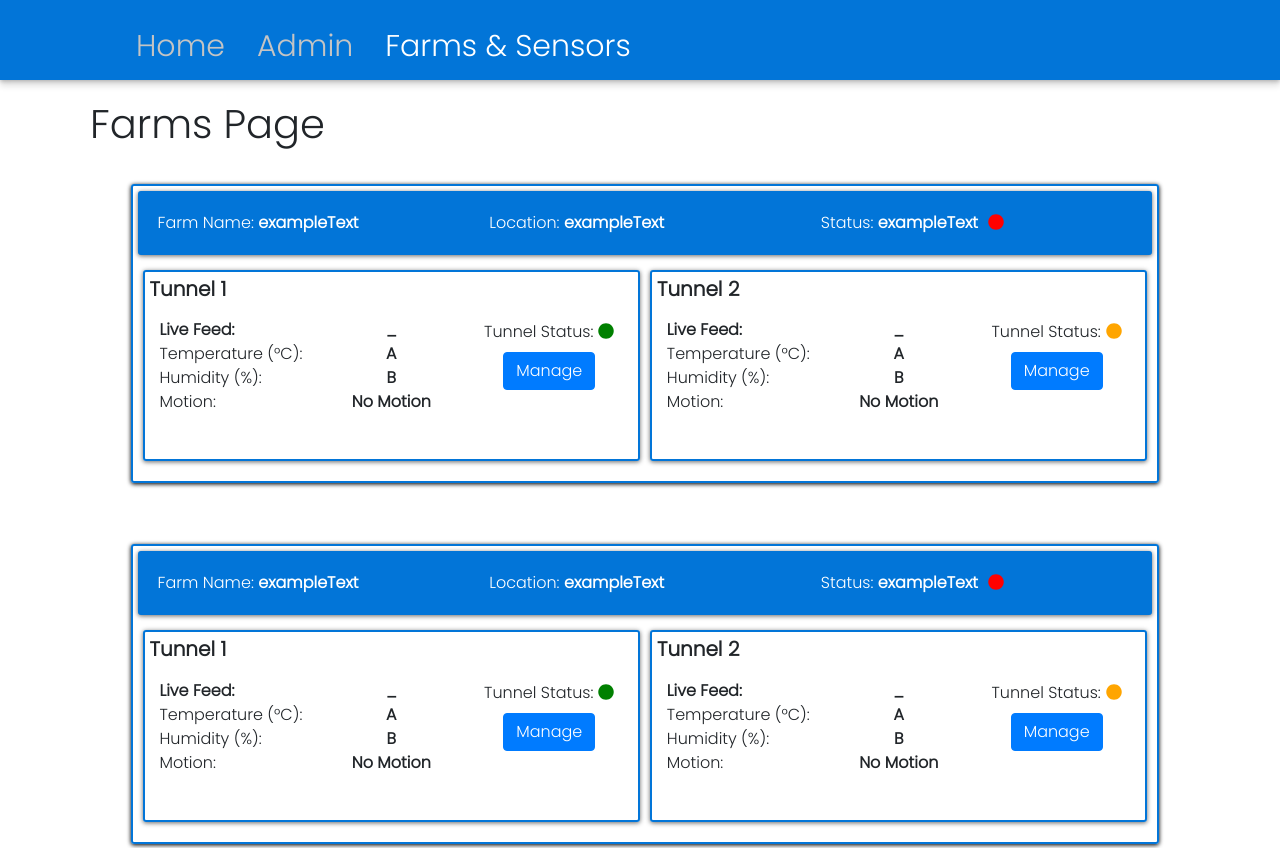
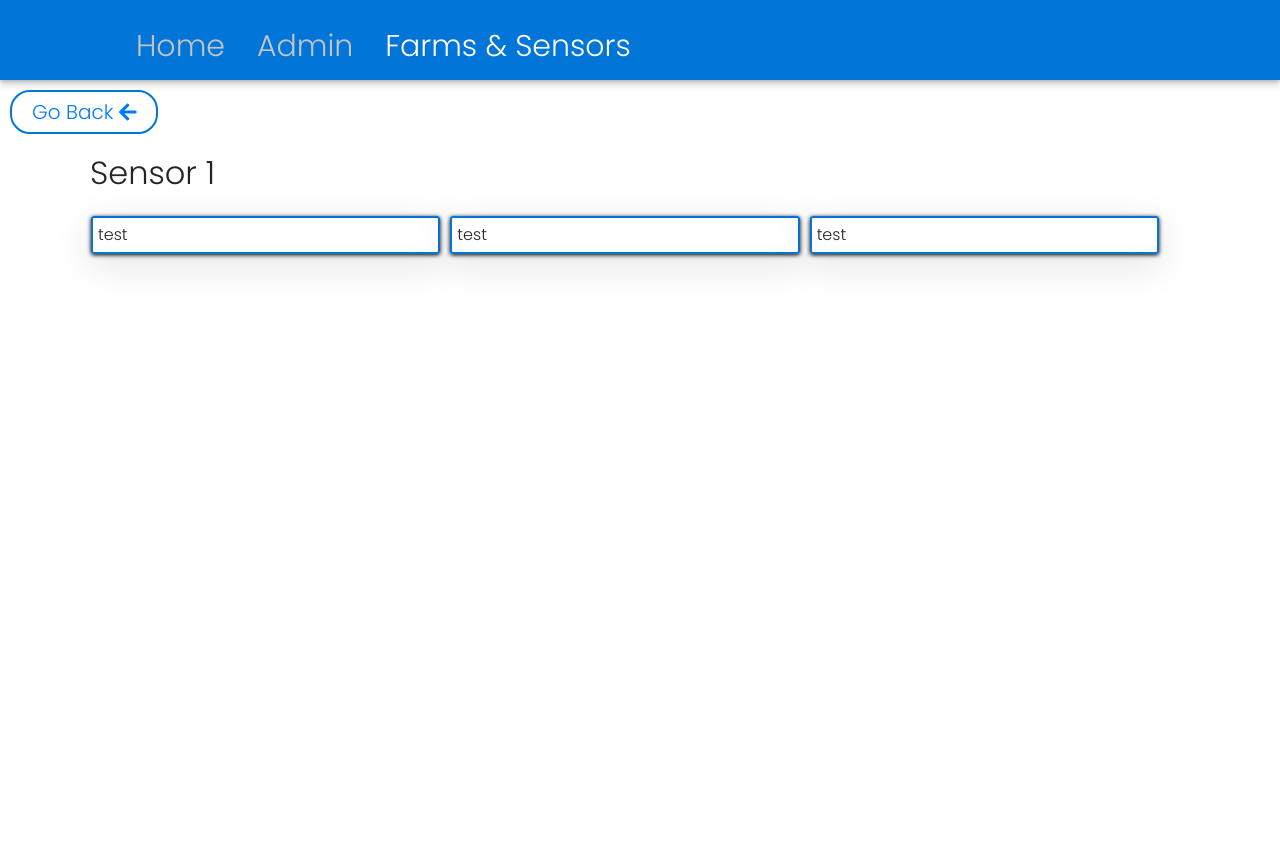
Before and after one commit to HishamAlHarrasi/FrontEnd-Beans, a React (Create React App) app: page /farms/1 in a window 1280 px wide. Shown: the top 848 px of the page. After the commit the page ends 800 px from the top, so only its background shows below. Built offline with nearby package versions, Linux system fonts and the light colour scheme.

Commit message:
Added toastify notifications a few places, added /farms/{farmID} endpoint, now need to work on components on the page

```diff
--- a/package.json
+++ b/package.json
@@ -6,6 +6,7 @@
     "@fortawesome/fontawesome-svg-core": "^1.2.34",
     "@fortawesome/free-solid-svg-icons": "^5.15.2",
     "@fortawesome/react-fontawesome": "^0.1.14",
+    "@material-ui/core": "^4.11.3",
     "@testing-library/jest-dom": "^5.11.9",
     "@testing-library/react": "^11.2.3",
     "@testing-library/user-event": "^12.6.0",
--- a/src/App.js
+++ b/src/App.js
@@ -9,6 +9,7 @@ import FarmsPage from './components/FarmsPage/FarmsPage';
 import ManageUsersPage from './components/ManageUsersPage/ManageUsersPage';
 import EditUserPage from './components/EditUserPage/EditUserPage';
 import LoginPage from './components/LoginPage/LoginPage';
+import ManageFarmPage from './components/ManageFarmPage/ManageFarmPage';
 import {ToastContainer, toast, Zoom, Bounce} from "react-toastify";
 import 'react-toastify/dist/ReactToastify.css';
 import axios from 'axios';
@@ -30,14 +31,7 @@ const App = () => {
 
 
 
-  if (window.location.pathname === "/login") {
-    return (
-      <div>
-          <> <ToastContainer draggable={true} transition={Zoom} autoClose={5000} preventDuplicates/> </>
-          <Route path="/login" component={LoginPage} />
-      </div>
-    )
-  }
+
 
   return (
     <div>
@@ -47,6 +41,7 @@ const App = () => {
       <Navbar />
       <div className="content" >
         <Switch>
+          <Route path="/farms/:id" component={ManageFarmPage} />
           <Route path="/admin/manageUsers/:id" exact component={(props) => <EditUserPage {...props}/>} />
           <Route path="/admin/manageUsers" component={ManageUsersPage} />
           <Route path="/admin/addUser" component={SignupPage} />
@@ -55,7 +50,7 @@ const App = () => {
           <Route path="/notFound" component={NotFound} />
           <Route path="/login" component={(props) => <LoginPage {...props} />} />
           <Route path="/home" exact component={HomePage} />
-          <Redirect to="/login" />
+          <Redirect to="/notFound" />
         </Switch>
       </div>
 
--- a/src/components/EditUserPage/EditUserPage.css
+++ b/src/components/EditUserPage/EditUserPage.css
@@ -86,3 +86,13 @@
 .danger-zone-text {
   margin-bottom: 50px;
 }
+
+.save {
+  text-decoration: none;
+  color: #ffffff;
+}
+
+.save:hover {
+  text-decoration: none;
+  color: #ffffff;
+}
--- a/src/components/EditUserPage/EditUserPage.jsx
+++ b/src/components/EditUserPage/EditUserPage.jsx
@@ -6,6 +6,7 @@ import "./EditUserPage.css";
 import databaseRequestFARMS from "./fakeAPIRequestFARMS";
 import FarmPrivileges from "./../NewUserPage/FarmPrivileges";
 import axios from "axios";
+import { toast } from "react-toastify";
 
 class EditUserPage extends Component {
   state = {
@@ -169,7 +170,7 @@ class EditUserPage extends Component {
                     id="firstname"
                     type="text"
                     className="form-input"
-                    value={user.firstName}
+                    placeholder={user.firstName}
                     onChange={this.handleChange}
                     disabled={disabled}
                   />
@@ -238,14 +239,26 @@ class EditUserPage extends Component {
                     and check the cause for which the account was blocked in the
                     first place.
                   </p>
-                  <button className="btn btn-md btn-secondary">
+                  <button
+                    className="btn btn-md btn-secondary"
+                    onClick={() => {
+                      toast.success("User Unblocked");
+                    }}
+                  >
                     Unblock User
                   </button>
                 </div>
               ) : (
                 <div>
                   <h5>USER ACTIVE</h5>
-                  <button className="btn btn-md btn-danger">Block User</button>
+                  <button
+                    className="btn btn-md btn-danger"
+                    onClick={() => {
+                      toast.warning("User Blocked");
+                    }}
+                  >
+                    Block User
+                  </button>
                 </div>
               )}
             </div>
@@ -270,10 +283,14 @@ class EditUserPage extends Component {
                 form="main-form"
                 onClick={(event) => {
                   this.checkChanged(event, userPrivileges);
+                  toast.success("Changes Saved Successfully");
                 }}
               >
-                Save & Apply Changes
+                <Link to="/admin/manageUsers" className="save">
+                  Save & Apply Changes
+                </Link>
               </button>
+
               <div className="break"></div>
               <div className="flex-child">
                 <button className="btn btn-danger btn-lg">
@@ -285,7 +302,9 @@ class EditUserPage extends Component {
                 <h3 className="danger-zone-text">DANGER ZONE</h3>
                 <button
                   className="btn btn-danger btn-lg"
-                  onClick={this.handleAdd}
+                  onClick={() => {
+                    toast.error("User Deleted");
+                  }}
                 >
                   Delete User
                 </button>
--- a/src/components/FarmsPage/FarmComponent.css
+++ b/src/components/FarmsPage/FarmComponent.css
@@ -45,7 +45,7 @@
   margin: 5px;
   border: 2px solid #0275d8;
   border-radius: 3px;
-  box-shadow: 0 1px 6px rgba(0, 0, 0, 0.12), 0 1px 4px rgba(0, 0, 0, 1);
+  box-shadow: 0 10px 40px rgba(0, 0, 0, 0.12), 0 1px 4px rgba(0, 0, 0, 1);
   padding: 5px;
 }
 
@@ -55,7 +55,7 @@
   flex-basis: 100%;
   flex: 1;
   margin: 5px;
-  border: 2px solid #0275d8;
+  border: 2px solid #ffffff;
   border-radius: 3px;
   box-shadow: 0 1px 6px rgba(0, 0, 0, 0.12), 0 1px 4px rgba(0, 0, 0, 0.5);
   padding: 5px;
--- a/src/components/FarmsPage/FarmComponent.jsx
+++ b/src/components/FarmsPage/FarmComponent.jsx
@@ -8,7 +8,10 @@ const FarmComponent = (props) => {
     <div className="farm-container">
       <div className="row">
         <div className="column">
-          <div className="inner-row">
+          <div
+            className="inner-row"
+            onClick={() => (window.location = "/farms/1")}
+          >
             <div className="farm-heading">
               <div className="heading-column">
                 Farm Name: <b>exampleText</b>
@@ -20,7 +23,7 @@ const FarmComponent = (props) => {
                 Status: <b>exampleText</b>
                 <FontAwesomeIcon
                   icon={faCircle}
-                  style={{ color: "red", marginLeft: "10px" }}
+                  style={{ color: "#66ff00", marginLeft: "10px" }}
                 />
               </div>
             </div>
@@ -47,7 +50,7 @@ const FarmComponent = (props) => {
                     <FontAwesomeIcon
                       icon={faCircle}
                       style={{
-                        color: "green",
+                        color: "#66ff00",
                         marginTop: "3px",
                         marginLeft: "5px",
                       }}
--- /dev/null
+++ b/src/components/ManageFarmPage/ManageFarmPage.css
@@ -0,0 +1,21 @@
+.row {
+  display: flex;
+  flex-direction: row;
+  flex-wrap: wrap;
+  width: 100%;
+  padding: 1%;
+  align-self: center;
+  margin-bottom: 30px;
+}
+
+.column {
+  display: flex;
+  flex-direction: column;
+  flex-basis: 100%;
+  flex: 1;
+  margin: 5px;
+  border: 2px solid #0275d8;
+  border-radius: 3px;
+  box-shadow: 0 10px 40px rgba(0, 0, 0, 0.12), 0 1px 4px rgba(0, 0, 0, 1);
+  padding: 5px;
+}
--- /dev/null
+++ b/src/components/ManageFarmPage/ManageFarmPage.jsx
@@ -0,0 +1,28 @@
+import React, { Component } from "react";
+import { Link } from "react-router-dom";
+import { FontAwesomeIcon } from "@fortawesome/react-fontawesome";
+import { faArrowLeft } from "@fortawesome/free-solid-svg-icons";
+
+export default class ManageFarmPage extends Component {
+  render() {
+    return (
+      <div>
+        <div className="go-back">
+          <Link to="/farms">
+            Go Back <FontAwesomeIcon icon={faArrowLeft} />
+          </Link>
+        </div>
+        <div className="container">
+          <div>
+            <h2>Sensor 1</h2>
+            <div className="row">
+              <div className="column">test</div>
+              <div className="column">test</div>
+              <div className="column">test</div>
+            </div>
+          </div>
+        </div>
+      </div>
+    );
+  }
+}
--- a/src/components/Navbar.jsx
+++ b/src/components/Navbar.jsx
@@ -2,7 +2,8 @@ import React, { Component } from "react";
 import { NavLink } from "react-router-dom";
 import { FontAwesomeIcon } from "@fortawesome/react-fontawesome";
 import { faSignOutAlt } from "@fortawesome/free-solid-svg-icons";
-import logo from "../images/beansIcon.png";
+import { Link } from "react-router-dom";
+import { toast } from "react-toastify";
 
 const Navbar = () => {
   return (
@@ -26,13 +27,20 @@ const Navbar = () => {
             </NavLink>
           </li>
           <li className="logout">
-            <button className="btn btn-md btn-light">
+            <Link to="/login">
+              <button
+                className="btn btn-md btn-light"
+                onClick={() => {
+                  toast.success("Logged Out Successfully");
+                }}
+              >
                 Logout
                 <FontAwesomeIcon
                   icon={faSignOutAlt}
                   style={{ paddingLeft: "5px" }}
                 />
               </button>
+            </Link>
           </li>
         </ul>
       </nav>
```
Also changed, not shown: src/components/ConfirmDialogue.jsx (added, +51 -0 lines), 2 other files (tests, documents, lock files or other folders). Lines whose indentation alone changed are shown as unchanged.
